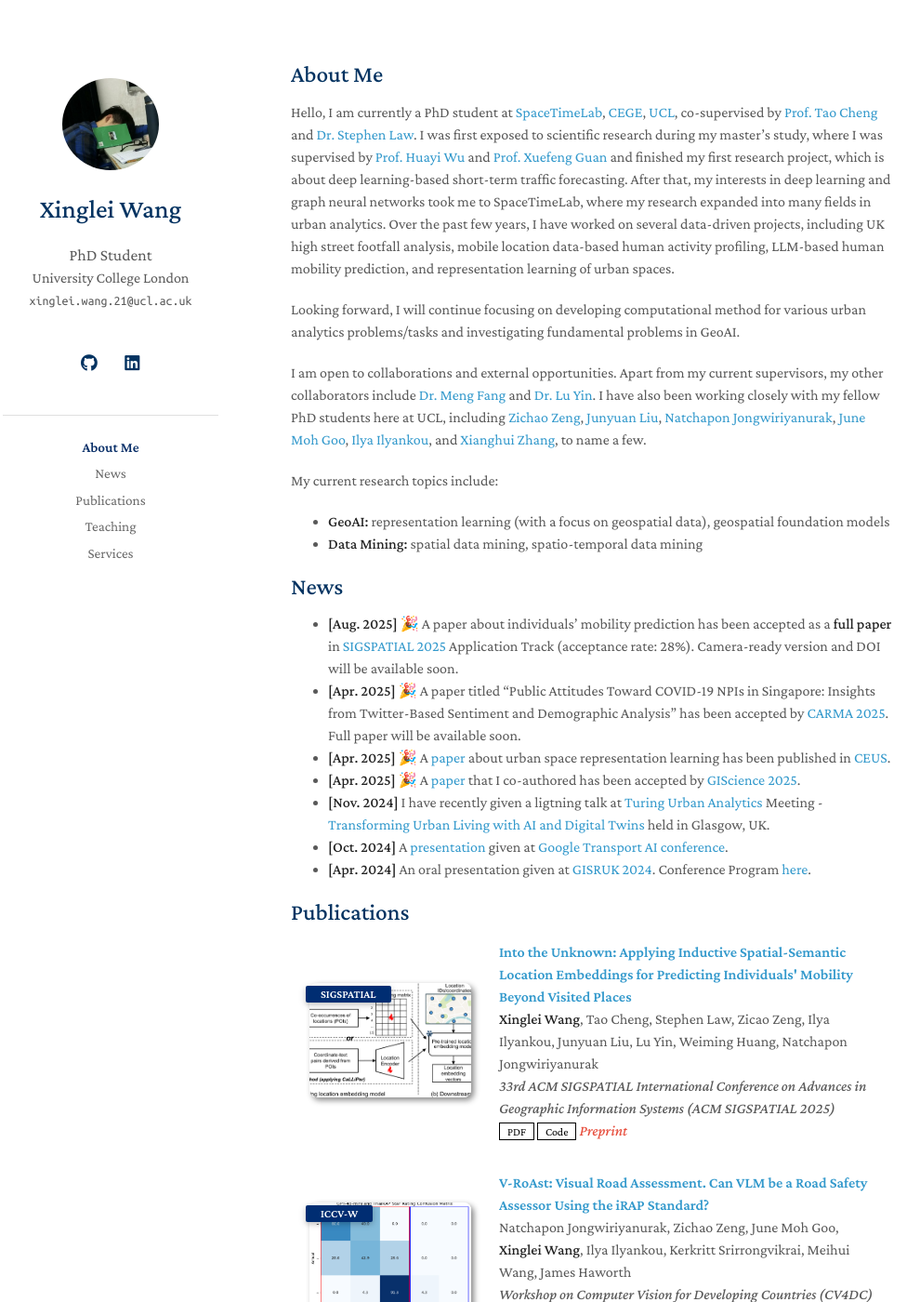
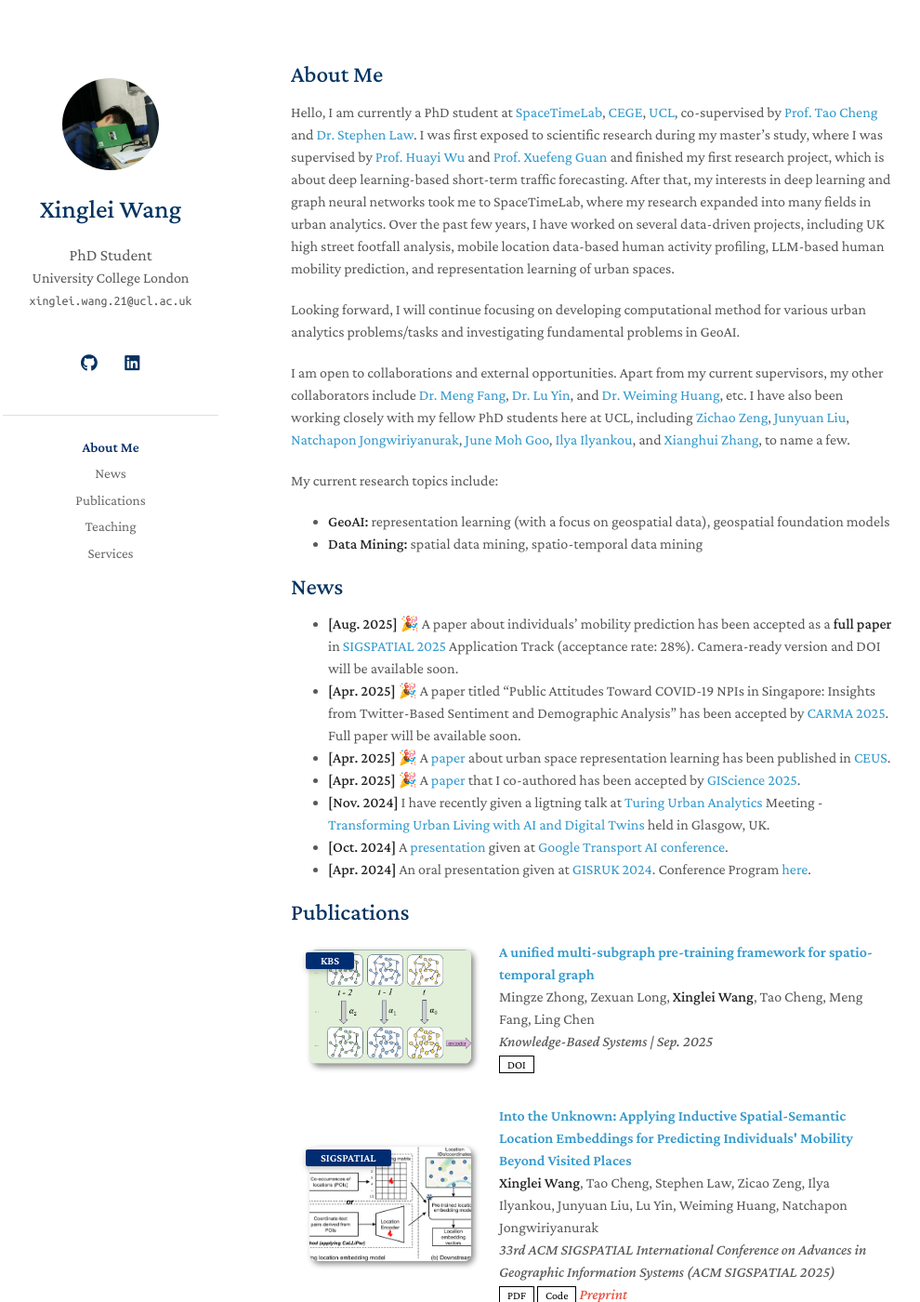
Before and after one commit to xlwang233/xlwang233.github.io, a Jekyll site: the page built from index.md, in a window 1280 px wide and 1400 px high. Shown: the whole window at 93% size, without its empty margins (157-1147 px from the left). Built offline with Jekyll 4.4.1, drawn with Linux system fonts in a browser that asks for light colours; emoji names are drawn with the system emoji font; a style sheet for code colours, icons or effects is not loaded; some of the changed text lies outside the part shown.

Commit message:
Update-Nov-2025

```diff
--- a/_data/publications.yml
+++ b/_data/publications.yml
@@ -1,4 +1,11 @@
 main:
+  - title: "A unified multi-subgraph pre-training framework for spatio-temporal graph"
+    authors: Mingze Zhong, Zexuan Long, <strong>Xinglei Wang</strong>, Tao Cheng, Meng Fang, Ling Chen
+    conference_short: KBS
+    conference: "Knowledge-Based Systems | Sep. 2025"
+    doi: https://doi.org/10.1016/j.knosys.2025.114428
+    image: ./assets/img/2025_kbs_multi-subgraph_pre-training.jpg
+
   - title: "Into the Unknown: Applying Inductive Spatial-Semantic Location Embeddings for Predicting Individuals' Mobility Beyond Visited Places"
     authors: <strong>Xinglei Wang</strong>, Tao Cheng, Stephen Law, Zicao Zeng, Ilya Ilyankou, Junyuan Liu, Lu Yin, Weiming Huang, Natchapon Jongwiriyanurak
     conference_short: SIGSPATIAL
--- a/_includes/services.md
+++ b/_includes/services.md
@@ -11,6 +11,9 @@
 <h4 style="margin:0 10px 0;">Journal Reviewer</h4>
 
 <ul style="margin:0 0 20px;">
+  <li><a href="https://www.sciencedirect.com/journal/computers-environment-and-urban-systems"><autocolor>Computers, Environment and Urban Systems</autocolor></a></li>
+  <li><a href="https://www.sciencedirect.com/journal/building-and-environment"><autocolor>Building and Environment</autocolor></a></li>
+  <li><a href="https://www.sciencedirect.com/journal/information-processing-and-management"><autocolor>Information Processing & Management</autocolor></a></li>
   <li><a href="https://www.tandfonline.com/journals/tagi20"><autocolor>Annals of GIS</autocolor></a></li>
   <li><a href="https://ieeexplore.ieee.org/xpl/RecentIssue.jsp?punumber=6979"><autocolor>IEEE Transactions on Intelligent Transportation Systems</autocolor></a></li>
   <li><a href="https://link.springer.com/journal/43762"><autocolor>Computational Urban Science</autocolor></a></li>
--- a/index.md
+++ b/index.md
@@ -8,7 +8,7 @@ Hello, I am currently a PhD student at [SpaceTimeLab](https://www.ucl.ac.uk/spac
 
 Looking forward, I will continue focusing on developing computational method for various urban analytics problems/tasks and investigating fundamental problems in GeoAI.
 
-I am open to collaborations and external opportunities. Apart from my current supervisors, my other collaborators include [Dr. Meng Fang](https://www.liverpool.ac.uk/people/meng-fang) and [Dr. Lu Yin](http://luuyin.com/). I have also been working closely with my fellow PhD students here at UCL, including [Zichao Zeng](https://www.zengzichao.com/), [Junyuan Liu](https://uk.linkedin.com/in/junyuan-liu-8604b9251), [Natchapon Jongwiriyanurak](https://profiles.ucl.ac.uk/79254-natchapon-jongwiriyanurak), [June Moh Goo](https://profiles.ucl.ac.uk/96956-june-moh-goo), [Ilya Ilyankou](https://ilyankou.com/), and [Xianghui Zhang](https://profiles.ucl.ac.uk/79532-xianghui-zhang/about), to name a few.
+I am open to collaborations and external opportunities. Apart from my current supervisors, my other collaborators include [Dr. Meng Fang](https://www.liverpool.ac.uk/people/meng-fang), [Dr. Lu Yin](http://luuyin.com/), and [Dr. Weiming Huang](https://environment.leeds.ac.uk/geography/staff/13092/dr-weiming-huang), etc. I have also been working closely with my fellow PhD students here at UCL, including [Zichao Zeng](https://www.zengzichao.com/), [Junyuan Liu](https://uk.linkedin.com/in/junyuan-liu-8604b9251), [Natchapon Jongwiriyanurak](https://profiles.ucl.ac.uk/79254-natchapon-jongwiriyanurak), [June Moh Goo](https://profiles.ucl.ac.uk/96956-june-moh-goo), [Ilya Ilyankou](https://ilyankou.com/), and [Xianghui Zhang](https://profiles.ucl.ac.uk/79532-xianghui-zhang/about), to name a few.
 
 My current research topics include:
 - **GeoAI:** representation learning (with a focus on geospatial data), geospatial foundation models
```
Also changed, not shown: assets/img/2025_kbs_multi-subgraph_pre-training.jpg (added).
